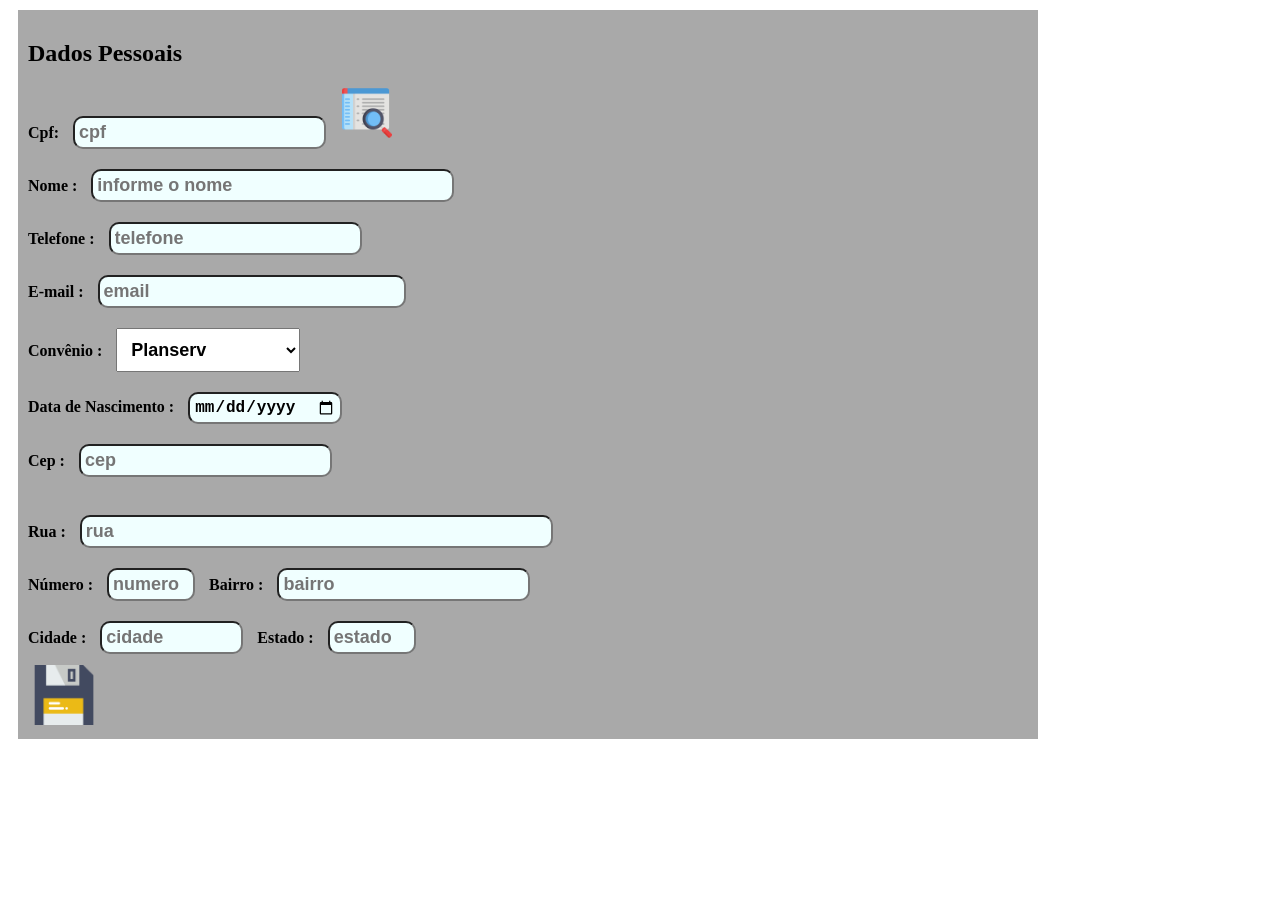
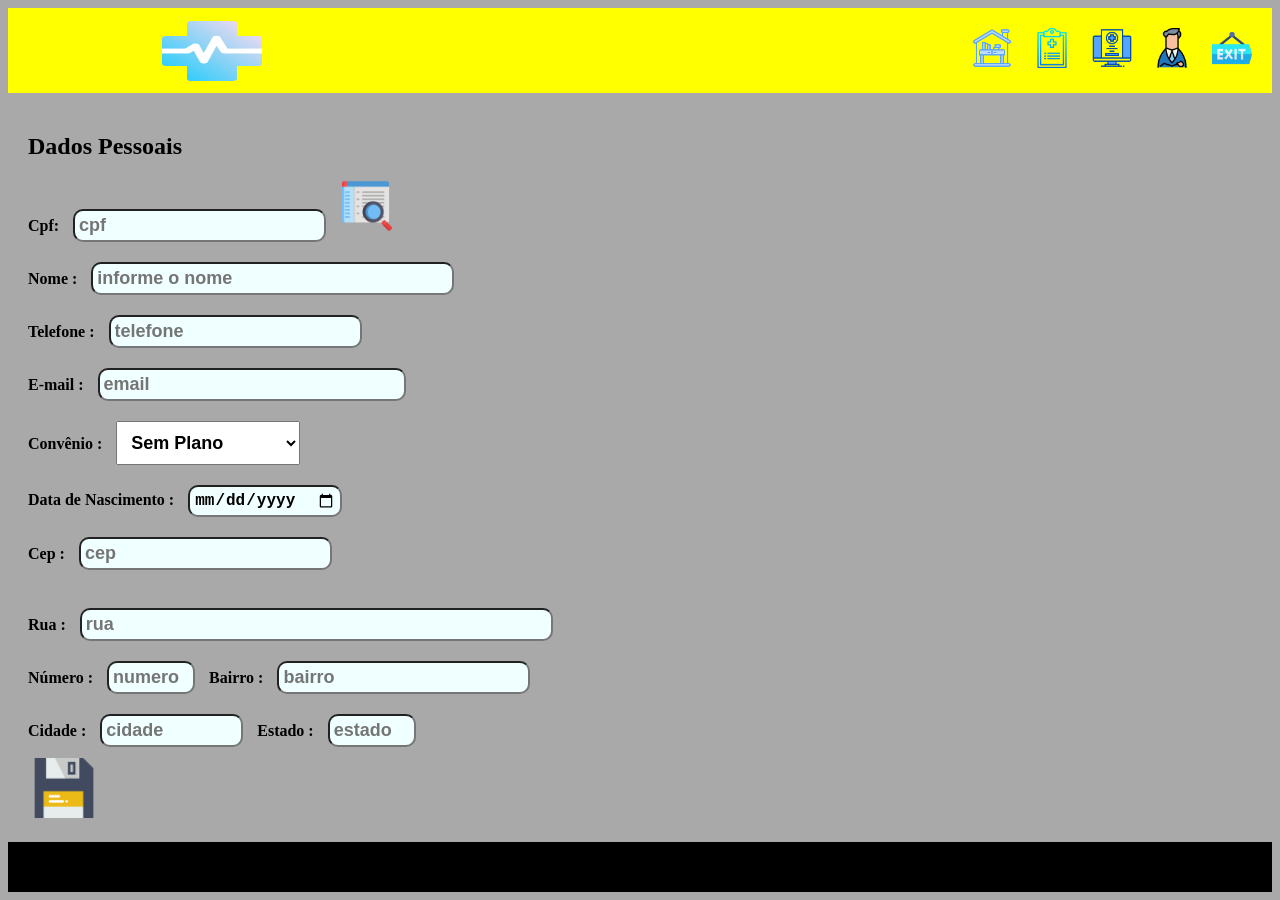
Before and after one commit to danilowilliam87/clinica-frontend, a plain HTML site: page frontend/form-consulta.html in a window 1280 px wide. Before the commit the page ends 800 px from the top, so only its background shows below. Drawn offline with Linux system fonts and the light colour scheme.

Commit message:
criado o header do formulario

```diff
--- a/frontend/css/form.css
+++ b/frontend/css/form.css
@@ -1,5 +1,5 @@
 .container .formulario .form{
-  background-color:darkgray;
+
   width: 1000px;
   padding: 10px;
   margin: 10px;
@@ -31,3 +31,39 @@ button{
     border-style: unset;
 
 }
+
+header{
+  padding: 10px;
+  font-weight: bolder;
+  background-color: yellow;
+  display: flex;
+  flex-direction: row;
+  align-items:center;
+  justify-content: flex-end;
+}
+
+header a {
+  margin: 10px;
+  font-size: larger;
+}
+
+
+
+body{
+  background-color: darkgray;
+}
+
+footer{
+  background-color: black;
+  height: 50px;
+}
+
+.icone{
+  width: 40px;
+}
+
+.logo{
+  width: 100px;
+  height: 60px;
+  margin-right: 700px;
+}
--- a/frontend/form-consulta.html
+++ b/frontend/form-consulta.html
@@ -10,6 +10,16 @@
 
 <body>
     <div class="container">
+    <header class="cabecalho">
+
+        <img src="./img/saude.png" alt="logo" width="40px" class="logo">
+        <a href="http://"><img src="./img/trabalho-a-partir-de-casa.png" width="40px" alt="home"></a>
+        <a href="http://"><img src="./img/resultados-medicos.png" alt="" class="icone"></a>
+        <a href="http://"><img src="./img/local-na-rede-internet.png" alt="" class="icone"></a>
+        <a href="http://"><img src="./img/cabeca.png" alt="admin" srcset=""  class="icone"></a>
+        <a href="http://"><img src="./img/exit.png" alt="sair" class="icone"></a>
+
+    </header>
         <div class="formulario">
             <form action="" class="form" >
                 <h2>Dados Pessoais</h2>
@@ -18,7 +28,8 @@
                 Telefone : <input type="text" class="campo-texto" placeholder="telefone" size="20">
                 <br>E-mail : <input type="text" class="campo-texto" placeholder="email" size="25">
                 <br>Convênio : <select name="" id="convenios" class="campo-texto">
-                  <option value="planserv">Planserv</option>
+                  <option value="planserv" id="">Sem Plano</option>
+                  <option value="planserv" id="">Planserv</option>
                   <option value="planserv">Bradesco Saúde</option>
                   <option value="planserv">HapVida</option>
                   <option value="planserv">Golden Cross</option>
@@ -35,6 +46,9 @@
             </form>
         </div>
     </div>
+    <footer>
+
+    </footer>
 
 </body>
 
```
Also changed, not shown: creditos.txt, frontend/img/cabeca.png (added), frontend/img/exit.png (added), frontend/img/local-na-rede-internet.png (added), frontend/img/resultados-medicos.png (added), frontend/img/trabalho-a-partir-de-casa.png (added).
